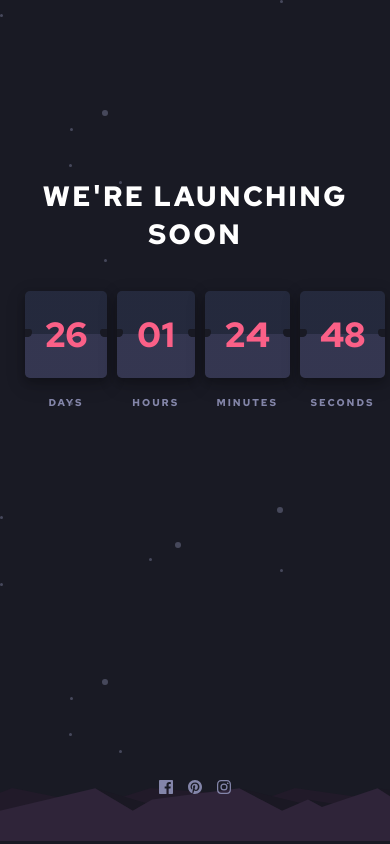
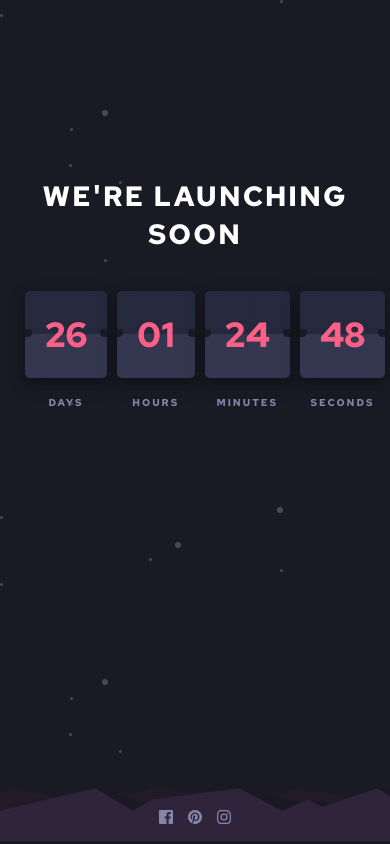
Before and after one commit to GentleMizt/Certification-Project, a plain HTML site: page index.html in a window 390 px wide. Drawn offline with Linux system fonts and the light colour scheme.

Commit message:
progress

```diff
--- a/style.css
+++ b/style.css
@@ -158,9 +158,8 @@ html{
         margin: .5rem;
 
     }
-    .hills img{
-        width: 100%;
-        max-height: 20rem;
+    .icon-div{
+        bottom: 2rem;
     }
 
 }
```
